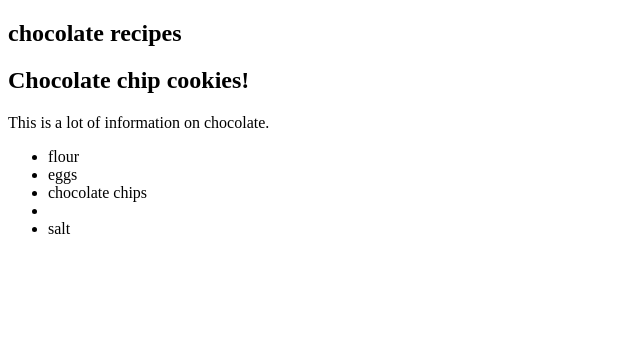
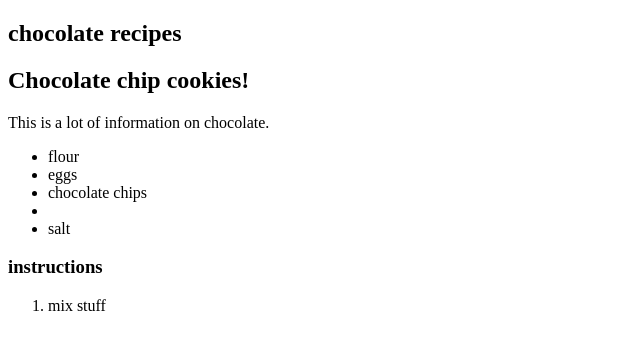
Before and after one commit to kcassidy09/designs_basics, a plain HTML site: page index.html in a window 1280 px wide. Shown: the whole page, without its empty margins (0-640 px from the left). Drawn offline with Linux system fonts and the light colour scheme.

Commit message:
made stuff

```diff
--- a/index.html
+++ b/index.html
@@ -19,7 +19,12 @@
           <li> chocolate chips <li>
           <li> salt</li>
         </ul>
-
+        <div>
+          <h3> instructions </h3>
+          <ol>
+            <li>mix stuff </li>
+          </ol>
+        </div>
       </section>
       </main>
     </body>
```
